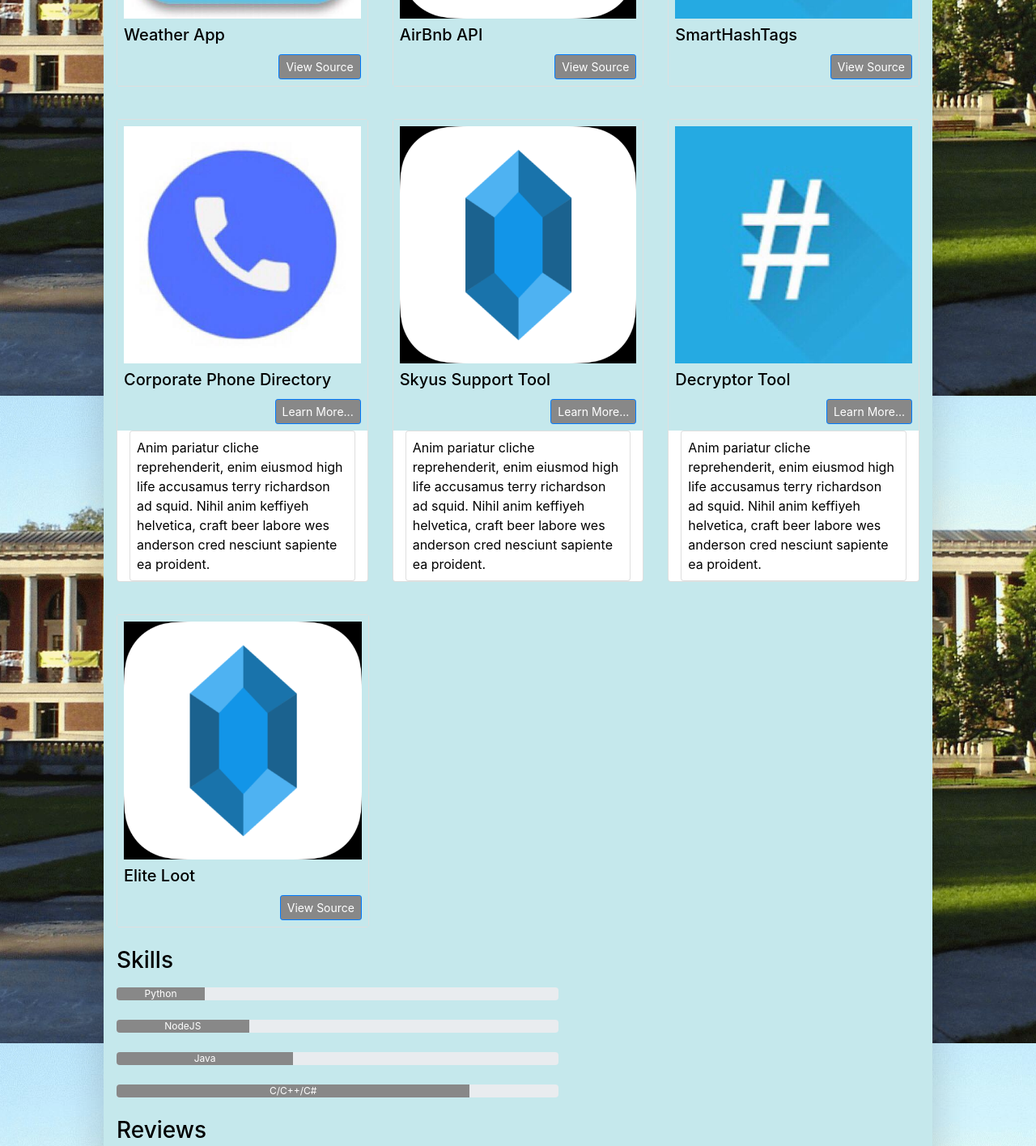
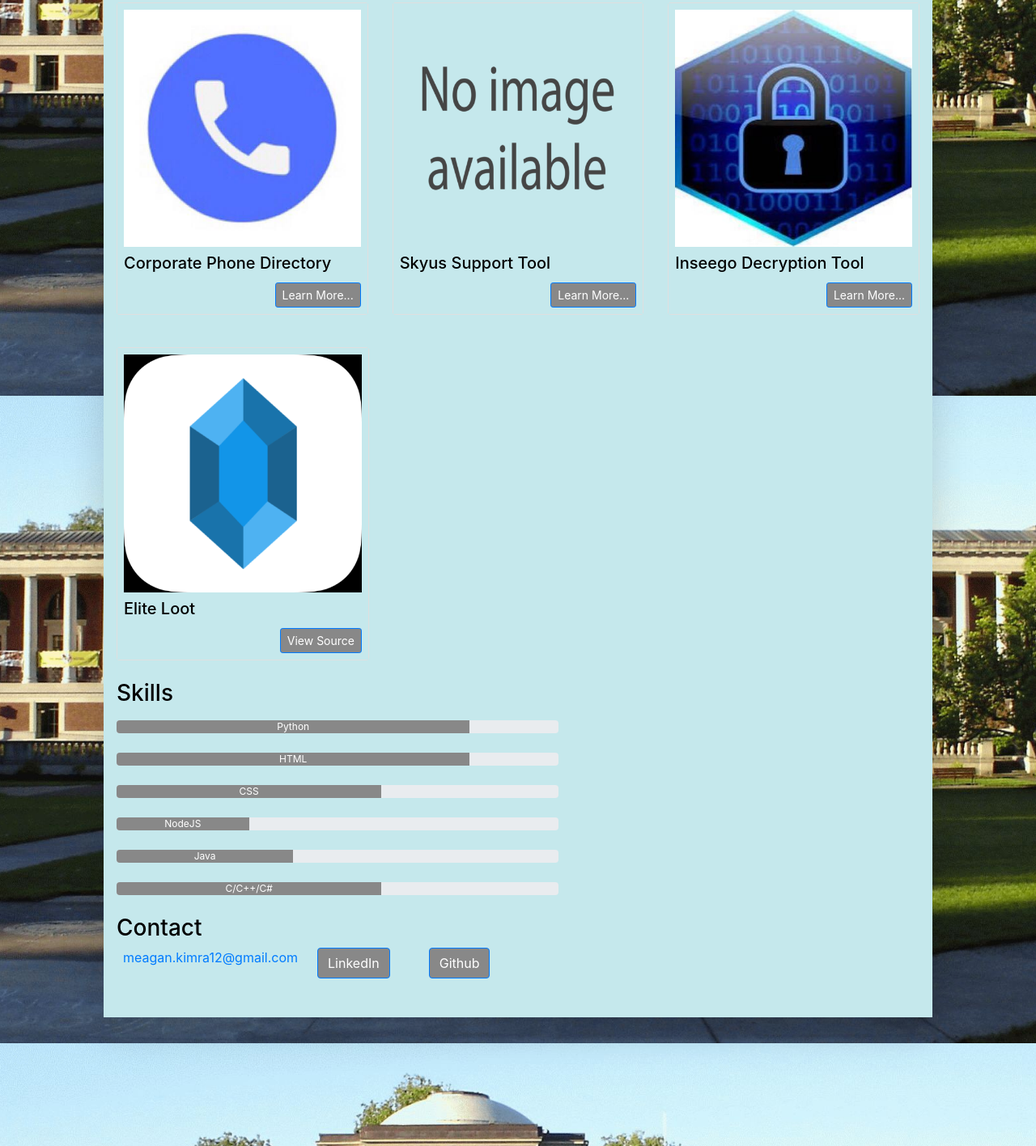
Before and after one commit to olsenme/portfolio, a website: page index.html in a window 1280 px wide. Shown: the part 1111-2527 px from the top of the page at 81% size. Drawn offline with Linux system fonts and the light colour scheme.

Commit message:
final functionality on website

```diff
--- a/css/full.css
+++ b/css/full.css
@@ -76,3 +76,6 @@ background-color:#888888!important
 .blue{
   background-color: white;
 }
+.descriptions{
+	display:none;
+}
--- a/index.html
+++ b/index.html
@@ -61,12 +61,12 @@
             <li class="nav-item">
               <a class="nav-link" href="#Skills">Skills</a>
             </li>
-            <li class="nav-item">
+           <!-- <li class="nav-item">
               <a class="nav-link" href="#Reviews">Reviews</a>
-            </li>
-            <li class="nav-item">
+            </li>-->
+            <!--<li class="nav-item">
               <a class="nav-link" href="">Blog</a>
-            </li>
+            </li>-->
             <li class="nav-item">
               <a class="nav-link" href="#Contact">Contact</a>
             </li>
@@ -79,16 +79,17 @@
     <!--<div class="layer">-->
       <div class="container shadow-lg p-3 mb-5" id="content">
         <div id="Home">
-          <h3 class="text-center">Hi, I'm Meagan, and I build mobile and cloud applications!</h3>
+          <h3 class="text-center">Hi, I'm Meagan, and I build software applications!</h3>
           <!--<div class="col-8 mx-auto text-center">-->
             <img src="img/headshot.jpg"class="img-fluid mx-auto d-block" alt="Responsive image">
           </div>
       <!--  </div>-->
 
        <div id="About">
-         <h3>About Me</h3>
-         <p> Lorem ipsum dolor sit amet, consectetur adipiscing elit. Maecenas placerat mauris non nisi molestie, non dignissim ligula tristique. In venenatis vitae mauris sed malesuada. Curabitur pretium rhoncus felis ut ullamcorper. Aliquam consectetur porta diam ac varius. Morbi et leo ex. Proin ullamcorper, risus ac malesuada bibendum, lectus urna facilisis massa, at facilisis nunc purus a dui. Sed ac est eros. Curabitur faucibus dignissim ex, et pharetra metus laoreet eget. Vestibulum nec sagittis urna.Vestibulum eget nisl ac risus facilisis ornare ac at lectus. Nulla consectetur faucibus lobortis. Vestibulum non magna luctus, bibendum lorem quis, convallis est. Quisque ultricies eget dolor non ullamcorper. Mauris sit amet magna odio. Aliquam ex nibh, pulvinar ut gravida vel, ullamcorper a massa. In magna libero, dictum interdum nisi ut, gravida eleifend tortor. Praesent in est libero. Donec tempus eros tellus, vitae imperdiet libero porttitor et. Mauris porttitor, nisi ut condimentum aliquet, quam mi tristique velit, in vehicula ipsum metus non lacus. Duis at purus ut augue fermentum dictum. Praesent eu nisl id enim porta pharetra eget sit amet ex. Maecenas vitae neque eget leo posuere consequat fringilla at risus. Nam vulputate, risus ac vulputate consectetur, diam tortor lacinia ex, sit amet semper ipsum eros nec mi.
-         </p>
+         <h3>About</h3>
+         <p>My background is in Computer Science. I am a student at Oregon State University and will graduate in 2019 with a BS in Computer Science and a minor in Business. While in school, I particpated in a year long internship program to gain industry experience. I currently TA for freshman Computer Science students and am an officer on the OSU Hackathon Club leadership team. Programming is more than a job to me. I am passionate about developing high quality software that is intuitive and easy to use. My areas of interst include: web and cloud development, front end/UI development, UX, and product/program management.
+
+		 </p>
       </div>
       <div id="Portfolio">
         <h3>Portfolio</h3>
@@ -102,7 +103,7 @@
         </div>
         <div class = "card mb-4 mt-3">
            <div class="card-body">
-            <img class="img-fluid" src="img/eBayIcon.png">
+            <img class="img-fluid" src="img/airbnb.png">
           <h5 class="card-title mt-2">AirBnb API</h5>
            <a href="https://github.com/olsenme/AirBnb.git" class="btn btn-primary btn-sm float-right">View Source</a>
         </div>
@@ -120,36 +121,38 @@
           <div class="card-body">
            <img class="img-fluid" src="img/phoneDirectory.jpg">
           <h5 class="card-title mt-2">Corporate Phone Directory</h5>
-          <a class="btn btn-primary btn-sm float-right" data-toggle="collapse" href="#CPD" aria-expanded="false" role="button" aria-controls="CPD" >Learn More...</a>
+          <a class="btn btn-primary btn-sm float-right" data-toggle="collapse" href="#CPD" aria-expanded="false" role="button" aria-controls="CPD">Learn More...</a>
 
           </div>
-          <div class="collapse" id="CPD">
-            <div class="card card-body blue">
-             Anim pariatur cliche reprehenderit, enim eiusmod high life accusamus terry richardson ad squid. Nihil anim keffiyeh helvetica, craft beer labore wes anderson cred nesciunt sapiente ea proident.
-            </div>
-        </div>
-      </div>
+		  <div class="collapse" id="CPD" >
+           <div class="card card-body blue">
+           Corporate Phone Directory is a responsive web application that I worked on during my six month internship at Portland General Electric. It is built on an IBM server with a Java back end and an Angular front end.
+
+           </div>
+         </div>
+	  </div>
       <div class = "card mb-4 mt-3">
          <div class="card-body">
-          <img class="img-fluid" src="img/eBayIcon.png">
+          <img class="img-fluid" src="img/navailable.png">
         <h5 class="card-title mt-2">Skyus Support Tool</h5>
-        <a class="btn btn-primary btn-sm float-right" data-toggle="collapse" href="#SST" aria-expanded="false" role="button" aria-controls="SST">Learn More...</a>
+        <a class="btn btn-primary btn-sm float-right" data-toggle="collapse" href="#SST" aria-expanded="false" role="button" aria-controls="SST" >Learn More...</a>
       </div>
-      <div class="collapse" id="SST">
+      <div class="collapse" id="SST" >
         <div class="card card-body blue">
-         Anim pariatur cliche reprehenderit, enim eiusmod high life accusamus terry richardson ad squid. Nihil anim keffiyeh helvetica, craft beer labore wes anderson cred nesciunt sapiente ea proident.
+        Skyus Support Tool is a C# Windows application that I worked on during my six month internship at Inseego North America this year. This application serves as a support tool for Inseego's Skyus devices.
         </div>
     </div>
       </div>
       <div class = "card mb-4 mt-3">
         <div class="card-body">
-          <img class="img-fluid" src="img/hashtag.jpg">
-        <h5 class="card-title mt-2">Decryptor Tool</h5>
+          <img class="img-fluid" src="img/encrypt.jpg">
+        <h5 class="card-title mt-2">Inseego Decryption Tool</h5>
         <a class="btn btn-primary btn-sm float-right" data-toggle="collapse" href="#Decryptor" aria-expanded="false" role="button" aria-controls="Decryptor">Learn More...</a>
         </div>
         <div class="collapse" id="Decryptor">
           <div class="card card-body blue">
-           Anim pariatur cliche reprehenderit, enim eiusmod high life accusamus terry richardson ad squid. Nihil anim keffiyeh helvetica, craft beer labore wes anderson cred nesciunt sapiente ea proident.
+          Inseego Decryption Tool is a C# Windows application that I also worked on during my six month internship at Inseego North America this year. This application is a decryption tool used for automating the decryption of log files from Inseego's Skyus Devices.
+
           </div>
       </div>
       </div>
@@ -215,7 +218,15 @@
         <div id="Skills">
           <h3>Skills</h3>
           <div class="progress mb-4 mt-3" style="width: 55%;">
-            <div class="progress-bar bg-primary" style="width:20%" role="progressbar" aria-valuenow="60" aria-valuemin="0" aria-valuemax="100">Python
+            <div class="progress-bar bg-primary" style="width:80%" role="progressbar" aria-valuenow="60" aria-valuemin="0" aria-valuemax="100">Python
+            </div>
+            </div>
+			<div class="progress mb-4 mt-3" style="width: 55%;">
+            <div class="progress-bar bg-primary" style="width:80%" role="progressbar" aria-valuenow="60" aria-valuemin="0" aria-valuemax="100">HTML
+            </div>
+            </div>
+			<div class="progress mb-4 mt-3" style="width: 55%;">
+            <div class="progress-bar bg-primary" style="width:60%" role="progressbar" aria-valuenow="60" aria-valuemin="0" aria-valuemax="100">CSS
             </div>
             </div>
             <div class="progress mb-4" style="width: 55%;">
@@ -227,14 +238,14 @@
               </div>
             </div>
             <div class="progress mb-4" style="width: 55%;">
-              <div class="progress-bar bg-primary"style="width:80%" role="progressbar" aria-valuenow="80" aria-valuemin="0" aria-valuemax="100">C/C++/C#
+              <div class="progress-bar bg-primary"style="width:60%" role="progressbar" aria-valuenow="80" aria-valuemin="0" aria-valuemax="100">C/C++/C#
               </div>
             </div>
           </div>
       <div id="Reviews">
-        <h3>Reviews</h3>
+      <!--  <h3>Reviews</h3>
           <p> Lorem ipsum dolor sit amet, consectetur adipiscing elit. Maecenas placerat mauris non nisi molestie, non dignissim ligula tristique. In venenatis vitae mauris sed malesuada. Curabitur pretium rhoncus felis ut ullamcorper. Aliquam consectetur porta diam ac varius. Morbi et leo ex. Proin ullamcorper, risus ac malesuada bibendum, lectus urna facilisis massa, at facilisis nunc purus a dui. Sed ac est eros. Curabitur faucibus dignissim ex, et pharetra metus laoreet eget. Vestibulum nec sagittis urna.Vestibulum eget nisl ac risus facilisis ornare ac at lectus. Nulla consectetur faucibus lobortis. Vestibulum non magna luctus, bibendum lorem quis, convallis est. Quisque ultricies eget dolor non ullamcorper. Mauris sit amet magna odio. Aliquam ex nibh, pulvinar ut gravida vel, ullamcorper a massa. In magna libero, dictum interdum nisi ut, gravida eleifend tortor. Praesent in est libero. Donec tempus eros tellus, vitae imperdiet libero porttitor et. Mauris porttitor, nisi ut condimentum aliquet, quam mi tristique velit, in vehicula ipsum metus non lacus. Duis at purus ut augue fermentum dictum. Praesent eu nisl id enim porta pharetra eget sit amet ex. Maecenas vitae neque eget leo posuere consequat fringilla at risus. Nam vulputate, risus ac vulputate consectetur, diam tortor lacinia ex, sit amet semper ipsum eros nec mi.
-        </p>
+        </p>-->
       </div>
       <div id="Contact">
         <h3>Contact</h3>
@@ -260,7 +271,8 @@
           });
 
       });
-      $('.collapse').collapse()
+      //$('.collapse').collapse()
+
 
     </script>
    <!--<script src="js/custom.js"> </script>-->
```
Also changed, not shown: img/airbnb.png (added), img/encrpyt.jpg (added), img/encrypt.jpg (added), img/encrypt.png (added), img/navailable.png (added).
